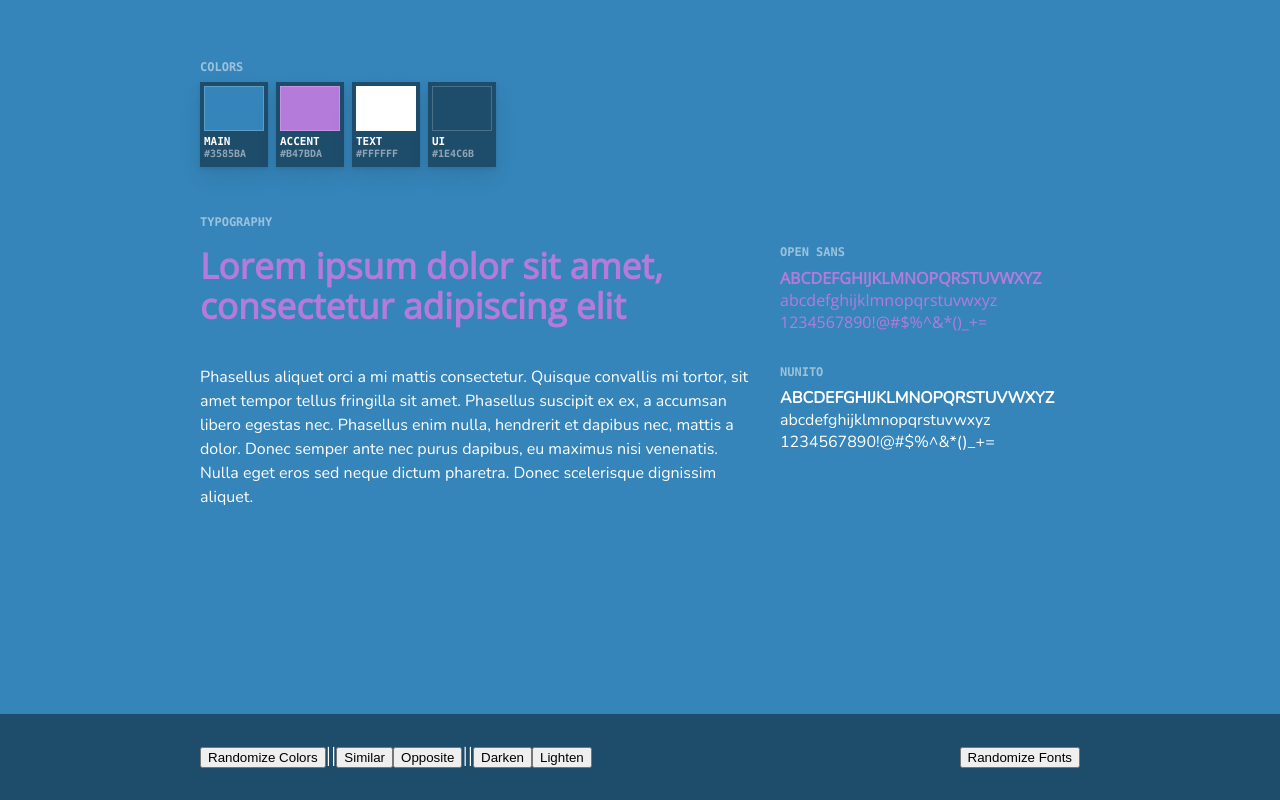
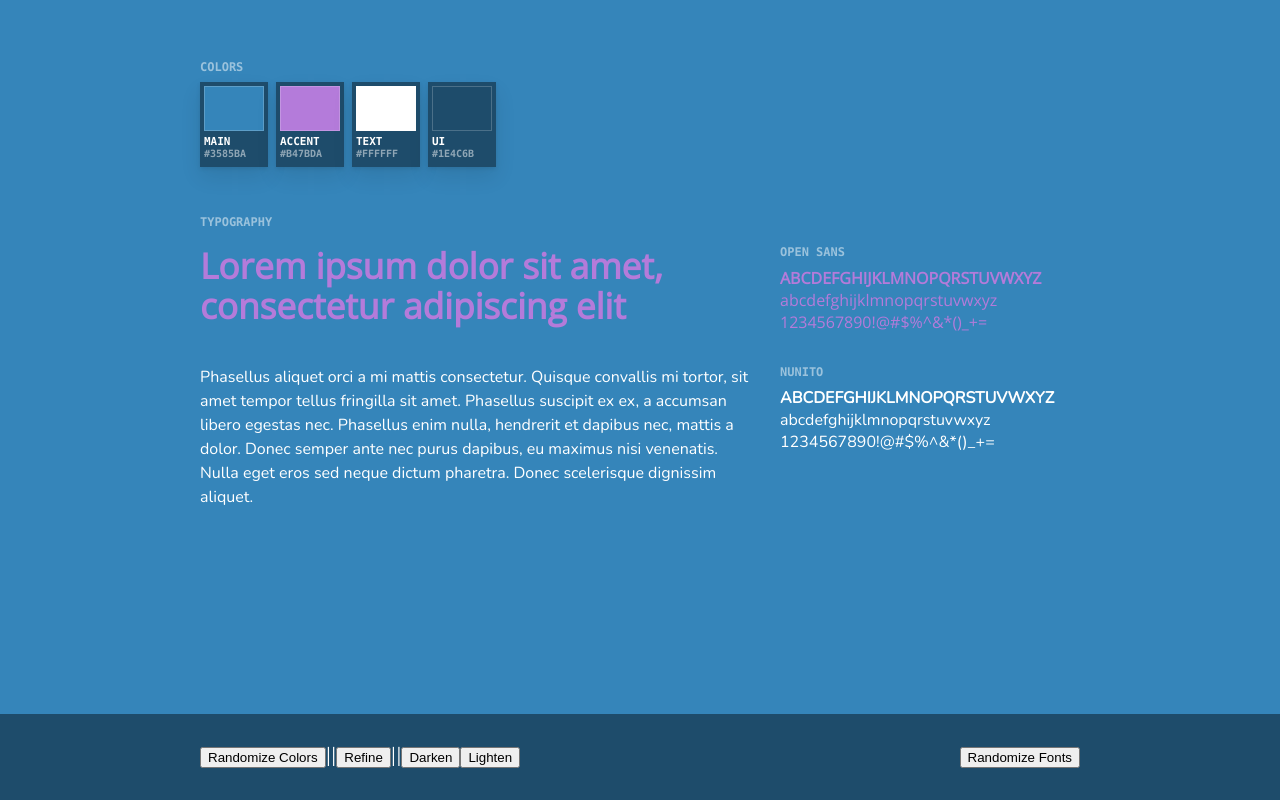
Before and after one commit to ItsJonQ/recolor, a React (Create React App) app: page / in a window 1280 px wide. Built offline with nearby package versions, Linux system fonts and the light colour scheme; the HTML template or start-up script is replaced by a standard one; a web font is replaced by a local one.

Commit message:
Simplify UI with "Refine"

```diff
--- a/src/App.js
+++ b/src/App.js
@@ -135,15 +135,6 @@ function App() {
 		setNewColors(colorData);
 	};
 
-	const handleGenerateOppositeColors = () => {
-		const nextColors = colorize(mainColor)
-			.splitcomplement()
-			.map(c => c.toHexString());
-		const [, , nextColor] = nextColors;
-		const colorData = generateColors(nextColor);
-		setNewColors(colorData);
-	};
-
 	const handleLightenColors = () => {
 		const nextColor = colorize(mainColor)
 			.lighten(10)
@@ -234,10 +225,7 @@ function App() {
 						</button>
 						<span>||</span>
 						<button onClick={handleGenerateSimilarColors}>
-							Similar
-						</button>
-						<button onClick={handleGenerateOppositeColors}>
-							Opposite
+							Refine
 						</button>
 						<span>||</span>
 						<button onClick={handleDarkenColors}>Darken</button>
```
